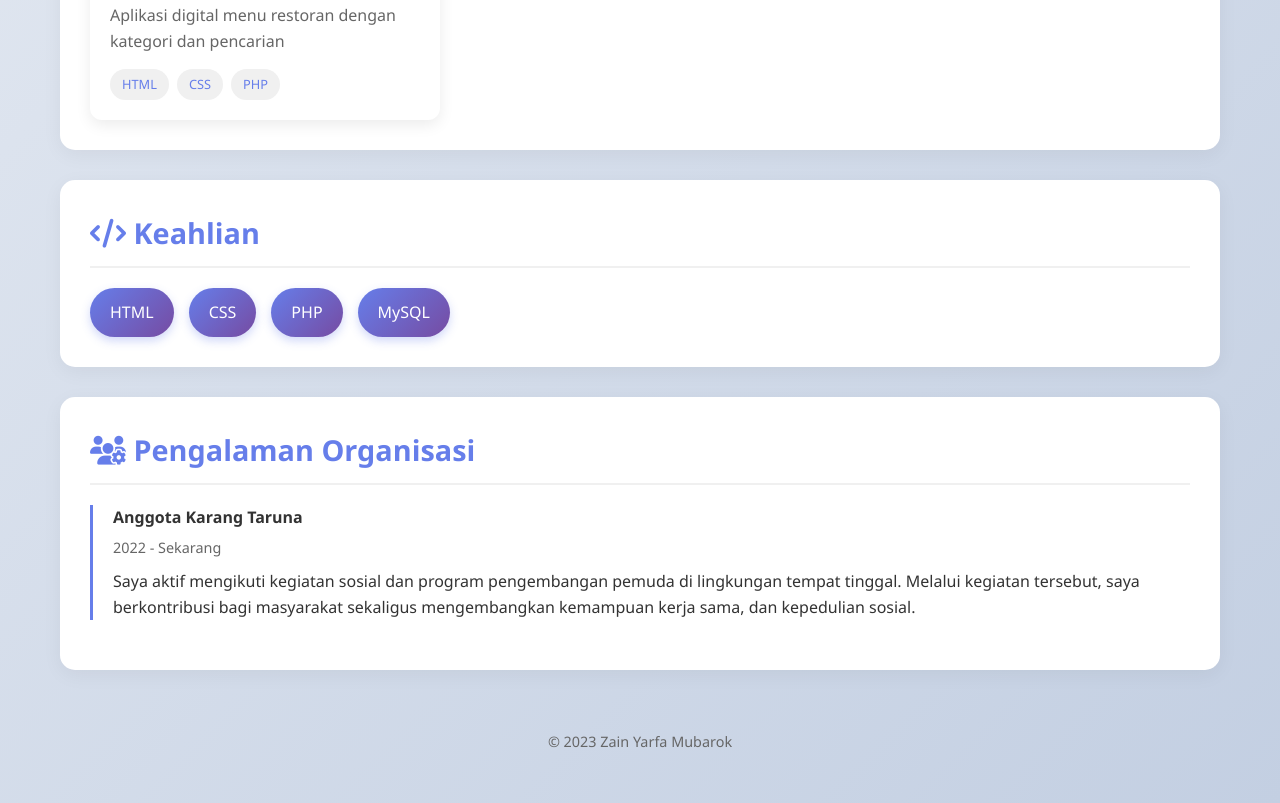
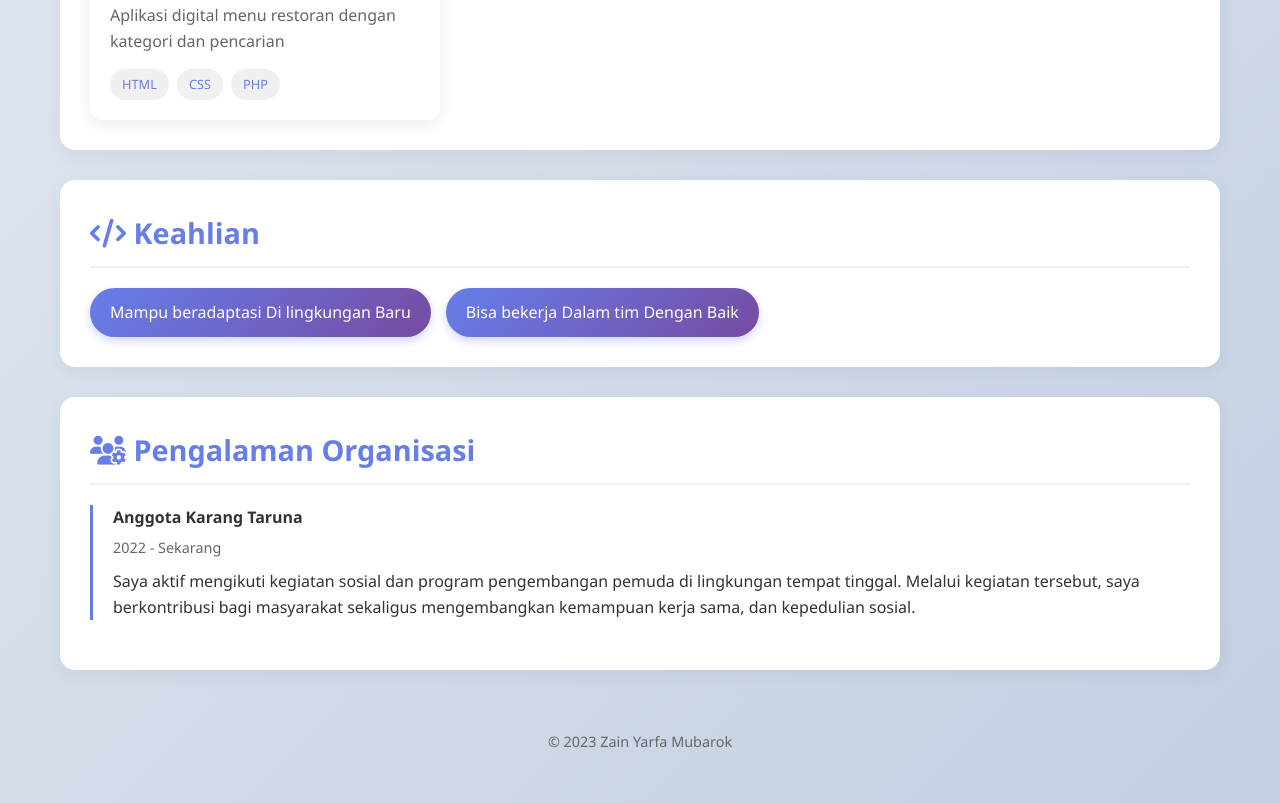
Before and after one commit to Knowll322/porto, a plain HTML site: page index.html in a window 1280 px wide. Shown: the part 1776-2579 px from the top of the page. Drawn offline with Linux system fonts and the light colour scheme.

Commit message:
Update index.html

```diff
--- a/index.html
+++ b/index.html
@@ -139,10 +139,8 @@
         <section class="section">
             <h2><i class="fas fa-code"></i> Keahlian</h2>
             <div class="skills-container">
-                <div class="skill-item">HTML</div>
-                <div class="skill-item">CSS</div>
-                <div class="skill-item">PHP</div>
-                <div class="skill-item">MySQL</div>
+                <div class="skill-item">Mampu beradaptasi Di lingkungan Baru</div>
+                <div class="skill-item">Bisa  bekerja Dalam tim Dengan Baik</div>
             </div>
         </section>
 
```
